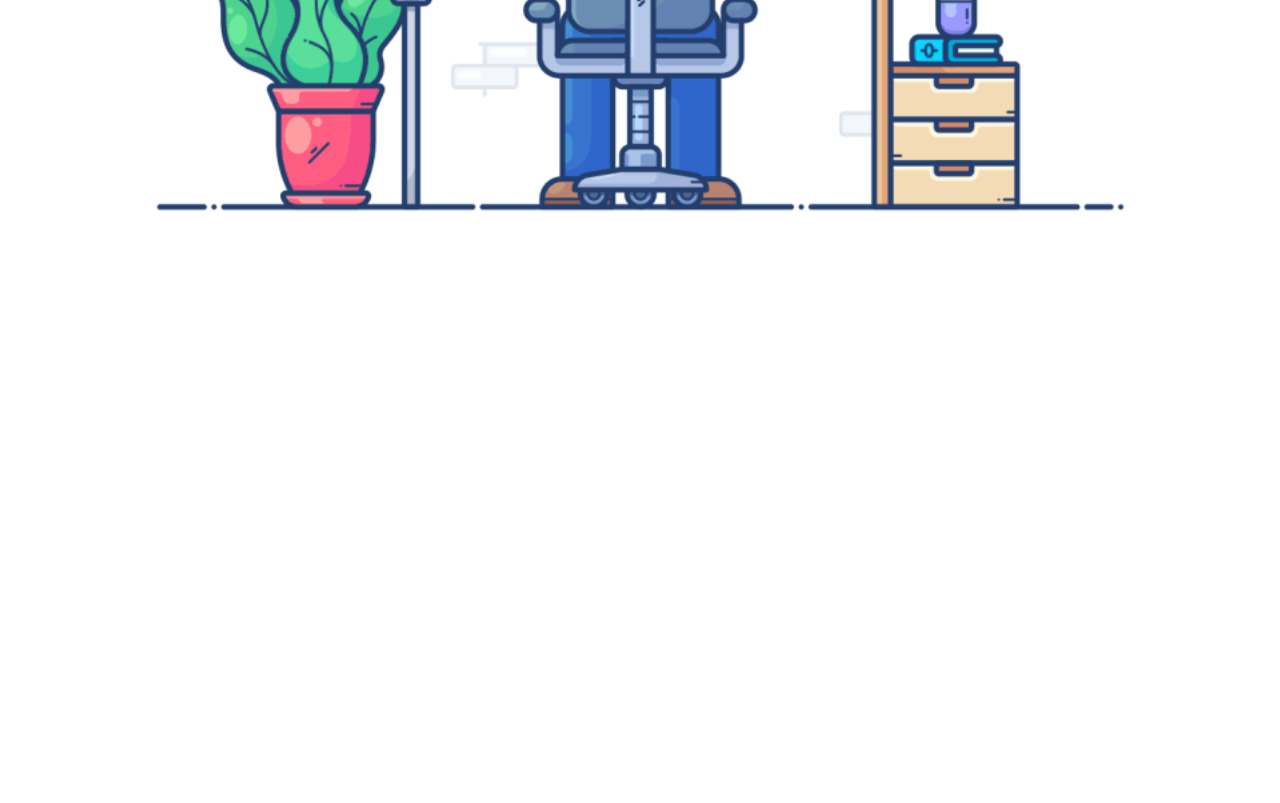
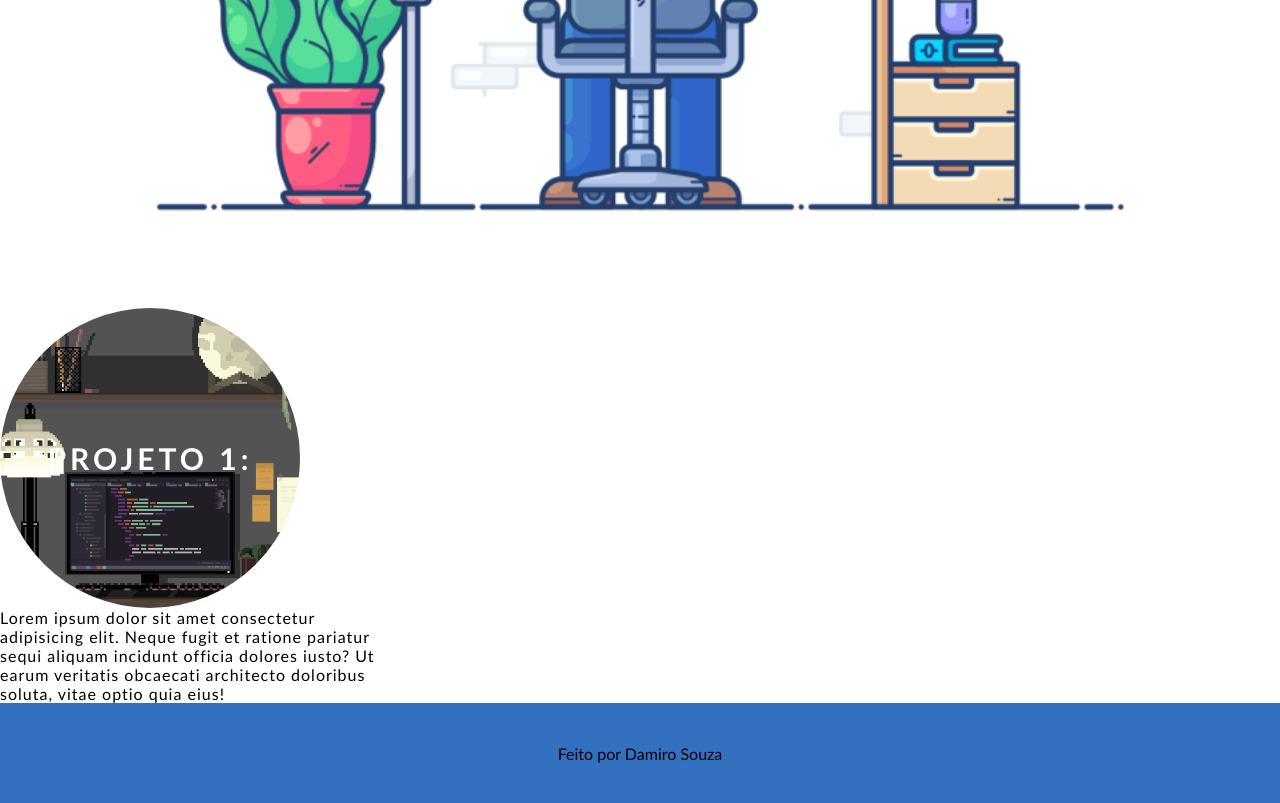
Before and after one commit to damirojr/portifolio, a plain HTML site: page index.html in a window 1280 px wide. Shown: the part 540-1343 px from the top of the page. Before the commit the page ends 800 px from the top, so only its background shows below. Drawn offline with Linux system fonts and the light colour scheme.

Commit message:
Add files via upload

```diff
--- a/index.html
+++ b/index.html
@@ -31,7 +31,7 @@
                                 <a href="#">cv</a>
                             </li>
                             <li>
-                                <a href="#">Links de projetos</a>
+                                <a href="https://github.com/damirojr" target="_blank">Links de projetos</a>
                             </li>
                         </ul>
                     </nav>
@@ -41,15 +41,28 @@
         <h1>Damiro Júnior</h1>
         <h2>Desenvolvedor Full-stack</h2>
         <div class="social-media">
-            <a href="#">GitHub</a>
-            <a href="#">Linkedin</a>
+            <a href="https://github.com/damirojr" target="_blank">GitHub</a>
+            <a href="https://www.linkedin.com/in/damirojunior/" target="_blank">Linkedin</a>
         </div>
     </header>
     <main class="conteiner">
-
+        <div class="card-container">
+            <div class="card">
+                <div class="card-wrapper">
+                    <h2>Projeto 1:</h2>
+                    <p>vem ver</p>
+                </div>
+            </div>
+            <div class="card-text">
+                Lorem ipsum dolor sit amet consectetur adipisicing elit.
+                Neque fugit et ratione pariatur sequi aliquam incidunt
+                officia dolores iusto? Ut earum veritatis obcaecati architecto
+                doloribus soluta, vitae optio quia eius!
+            </div>
+        </div>
     </main>
     <footer class="footer">
-
+        Feito por Damiro Souza
     </footer>
 </body>
 </html>
--- a/style/style.css
+++ b/style/style.css
@@ -131,13 +131,13 @@ a:hover {
 
 .menu-itens {
     position: fixed;
-    top: 0px;
-    left: 0px;
-    width: 100px;
-    height: 100px;
+    top: 0;
+    left: 0;
+    width: 100%;
+    height: 100vh;
     display: flex;
     justify-content: center;
-    align-items: center;
+    align-items:center;
     z-index: 2;
     opacity: 0;
     visibility: hidden;
@@ -190,3 +190,109 @@ a:hover {
     visibility: visible;
     opacity: 1;
 }
+
+.container {
+    height: auto;
+    width: 100%;
+    display: flex;
+    flex-direction: column;
+    justify-content: space-evenly;
+    margin: 3rem 0;
+}
+
+.card-conteiner {
+    display: flex;
+    justify-content: space-evenly;
+    align-items: center;
+    width: 90%;
+}
+
+.card {
+    width: 300px;
+    height: 300px;
+    border-radius: 100%;
+    margin: 3rem 0 0 0;
+    display: flex;
+    align-items: center;
+    justify-content: center;
+    background-color: rgb(0, 0, 0);
+    background-image: url("../img/54f27e7fbe3b520.png");
+    background-position: center;
+    background-size: cover;
+    background-repeat: no-repeat;
+    filter: grayscale(0.5);
+    color: rgb(255, 255, 255);
+    cursor: pointer;
+    transition: 0.5 ease-in-out;
+}
+
+.card-text {
+    width: 30%;
+    letter-spacing: 1px;
+    color: black;
+}
+
+.card-wrapper {
+    text-align: center;
+    display: flex;
+    flex-direction: column;
+    justify-content: center;
+    align-items: center;
+    position: relative;
+}
+
+.card-wrapper::before {
+    content: '';
+    position: absolute;
+    height: 100px;
+    width: 100px;
+    border-radius: 50%;
+    display: block;
+    border: 1px solid #ffffff;
+    opacity: 0;
+    transition: 0.5s ease-in-out;
+}
+
+.card-wrapper h2 {
+    font-size: 30px;
+    text-transform: uppercase;
+    letter-spacing: 4px;
+    margin: 0;
+    transition: 0.5s ease-in-out;
+}
+
+.card-wrapper p {
+    font-size: 0;
+    visibility: visible;
+    opacity: 0;
+    font-weight: bold;
+    text-transform: uppercase;
+    transition: 0.5s ease-in-out;
+}
+
+.card:hover {
+    filter: unset;
+}
+
+.card:hover > .card-wrapper::before {
+    height: 200px;
+    width: 200px;
+    opacity: 1;
+}
+
+.card:hover > .card-wrapper p {
+    opacity: 1;
+    visibility: visible;
+    font-size: 10px;
+}
+
+/* FOOTER */
+.footer {
+    width: 100%;
+    height: 100px;
+    background-color: rgb(51, 112, 192);
+    display: flex;
+    align-items: center;
+    justify-content: center;
+    color: black;
+}
```
Also changed, not shown: img/54f27e7fbe3b520.png (added).
